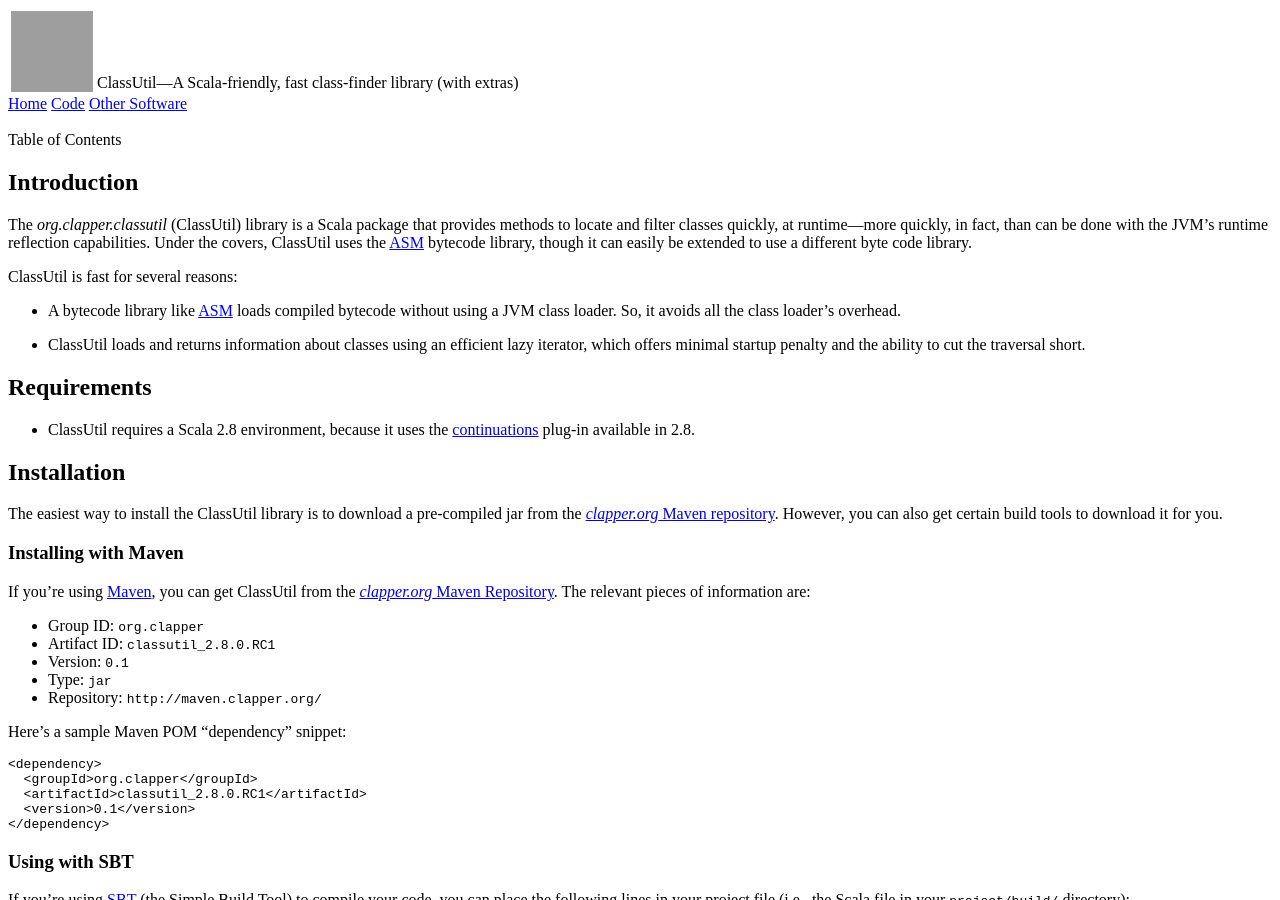
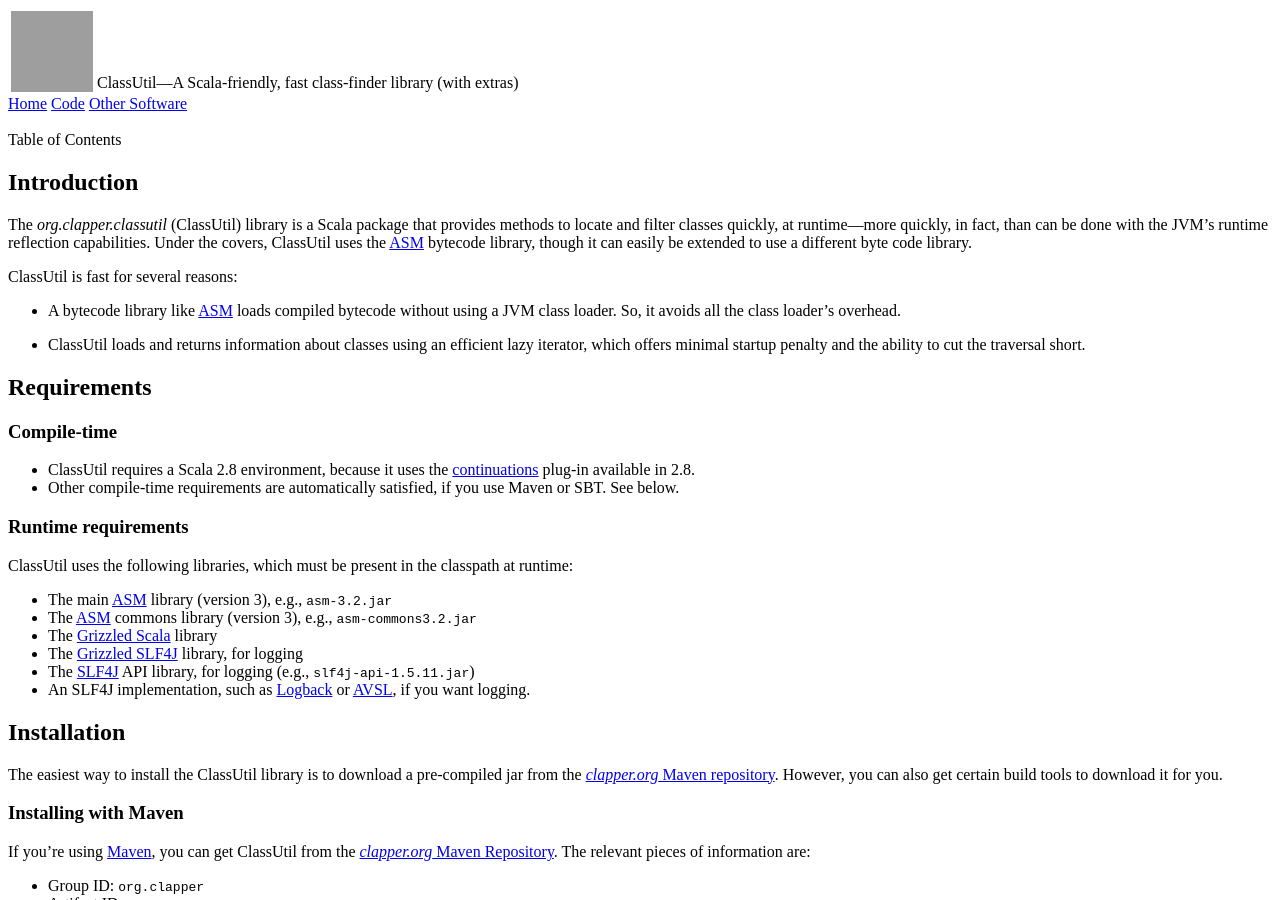
Before and after one commit to bmc/classutil, a Jekyll site: the page built from index.md, in a window 1280 px wide and 900 px high. Built offline with Jekyll 4.4.1, drawn with Linux system fonts in a browser that asks for light colours; some of the changed text lies outside the part shown.

Commit message:
Merged requirements sections into one

```diff
--- a/index.md
+++ b/index.md
@@ -23,8 +23,26 @@
 
 ## Requirements
 
+### Compile-time
+
 * ClassUtil requires a Scala 2.8 environment, because it uses the
   [continuations][] plug-in available in 2.8.
+* Other compile-time requirements are automatically satisfied, if you
+  use Maven or SBT. See below.
+
+### Runtime requirements
+
+ClassUtil uses the following libraries, which must be present in the
+classpath at runtime:
+
+* The main [ASM][] library (version 3), e.g., `asm-3.2.jar`
+* The [ASM][] commons library (version 3), e.g., `asm-commons3.2.jar`
+* The [Grizzled Scala][] library
+* The [Grizzled SLF4J][] library, for logging
+* The [SLF4J][] API library, for logging (e.g., `slf4j-api-1.5.11.jar`)
+* An SLF4J implementation, such as [Logback][] or [AVSL][], if you want
+  logging.
+
 
 ## Installation
 
```
Also changed, not shown: other parts of index.md (+0 -13 lines).
